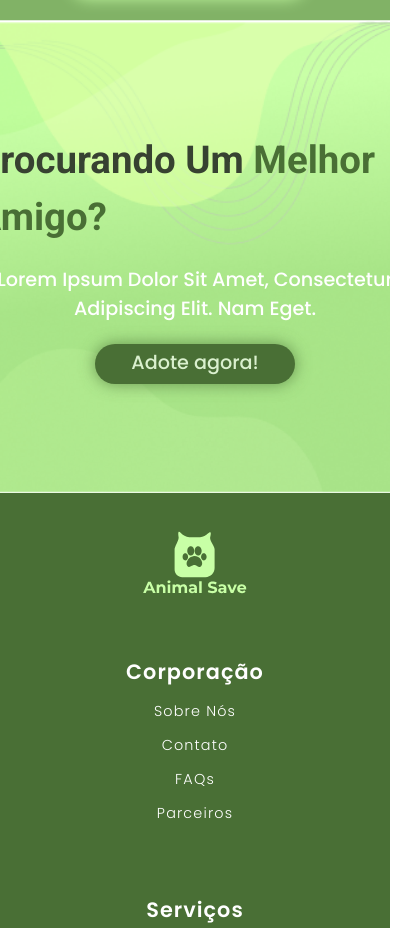
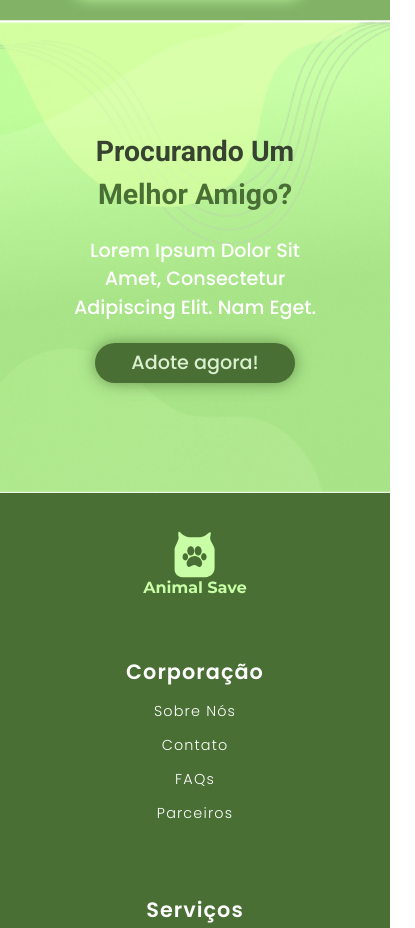
Before and after one commit to Grand-Gru-Projetos/animal-save, a React (Vite) app: page / in a window 390 px wide. Shown: the part 3683-4611 px from the top of the page, 415 px wide, since content can reach past the window. Built offline with nearby package versions, Linux system fonts and the light colour scheme.

Commit message:
feita a responsividade

```diff
--- a/src/Components/BestFriend/index.module.css
+++ b/src/Components/BestFriend/index.module.css
@@ -24,7 +24,7 @@
     font-size: 38.4px;
 
     text-transform: capitalize;
-
+    text-align: center;
     color: #374231;
 }
 
@@ -67,3 +67,33 @@
     color: #DAF0CE;
 
 }
+
+@media only screen and (min-width: 641px) and (max-width: 1007px) {}
+
+
+
+
+@media only screen and (max-width: 640px) {
+
+    .title {
+        font-size: 28.4px;
+        text-align: center;
+        color: #374231;
+        width: 290px;
+    }
+
+    .title_highlight {
+        font-size: 28.4px;
+        text-transform: capitalize;
+
+        color: #496F35;
+    }
+
+    .information {
+
+        width: 269px;
+
+
+    }
+
+}
```
